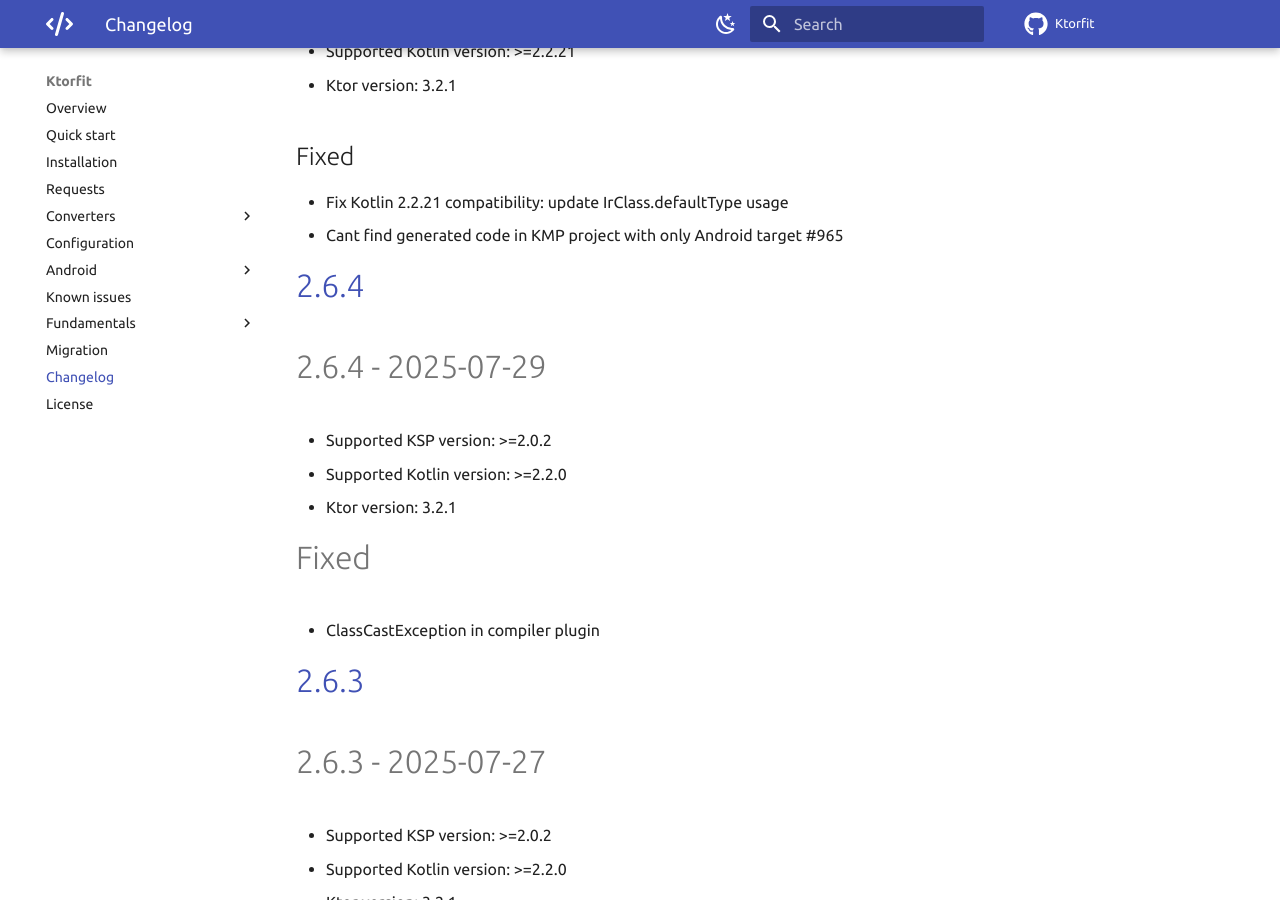
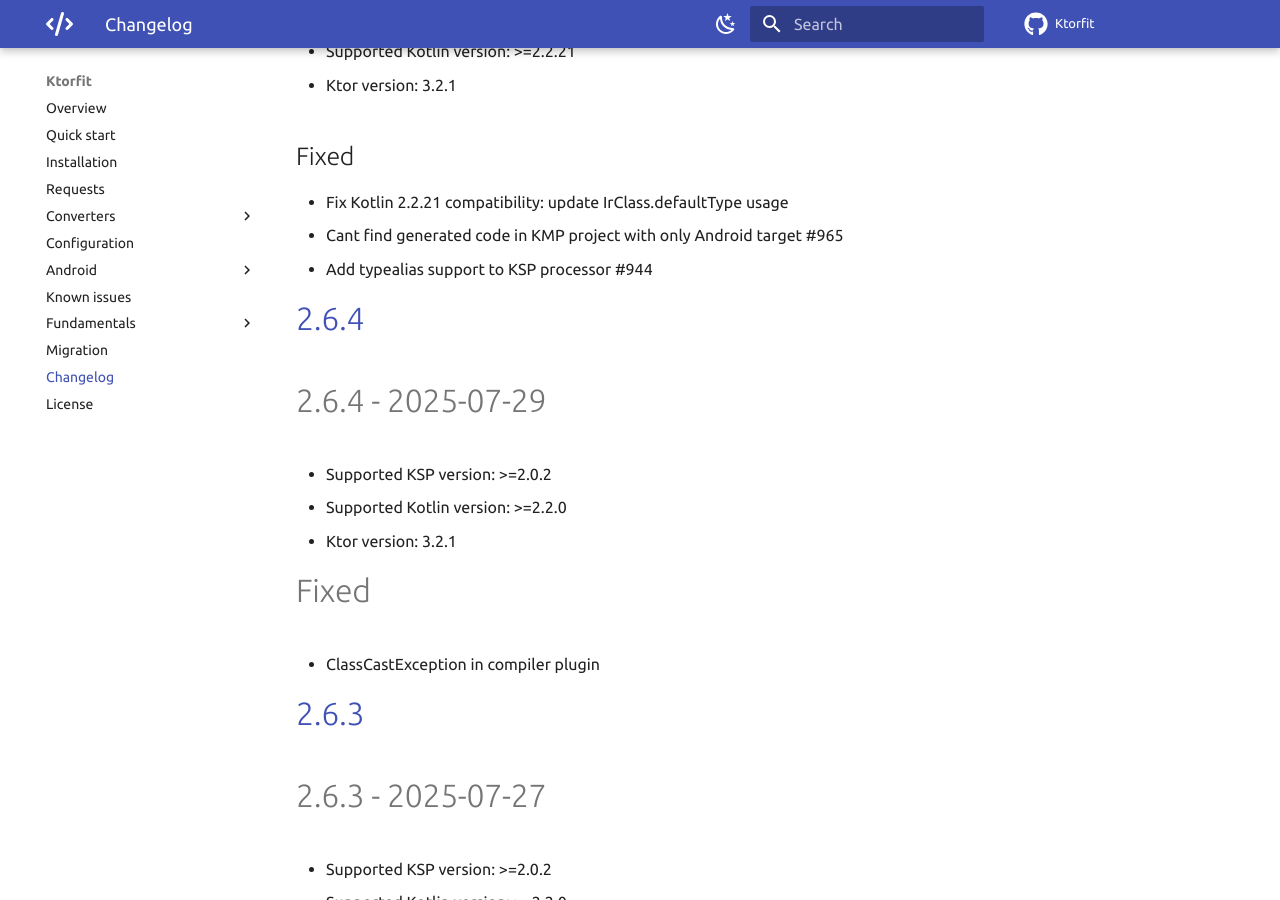
Before and after one commit to Foso/Ktorfit, an MkDocs documentation site: the page built from docs/CHANGELOG.md, in a window 1280 px wide and 900 px high, scrolled down 497 px. Built offline with MkDocs 1.6.1 and Material for MkDocs 9.7.7, drawn with Linux system fonts in a browser that asks for light colours; comment, search, counter and statistics services are not loaded.

```diff
--- a/docs/CHANGELOG.md
+++ b/docs/CHANGELOG.md
@@ -18,6 +18,7 @@
 ## Fixed
 - Fix Kotlin 2.2.21 compatibility: update IrClass.defaultType usage
 - Cant find generated code in KMP project with only Android target #965
+- Add typealias support to KSP processor #944
 
 # [2.6.4]()
 
```
